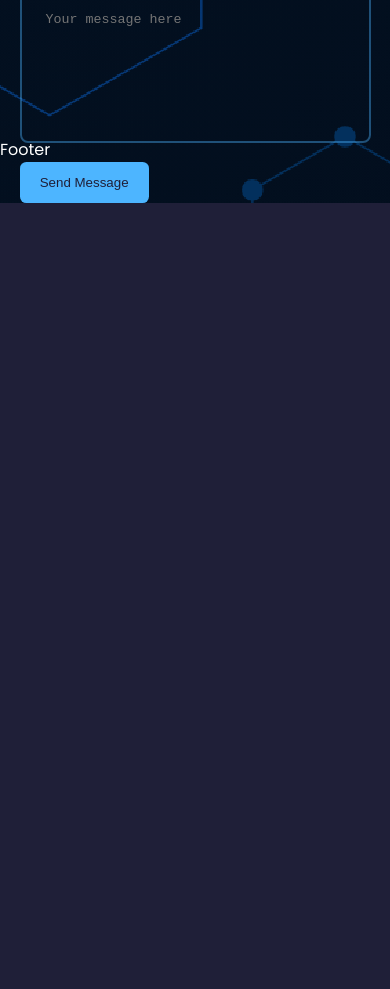
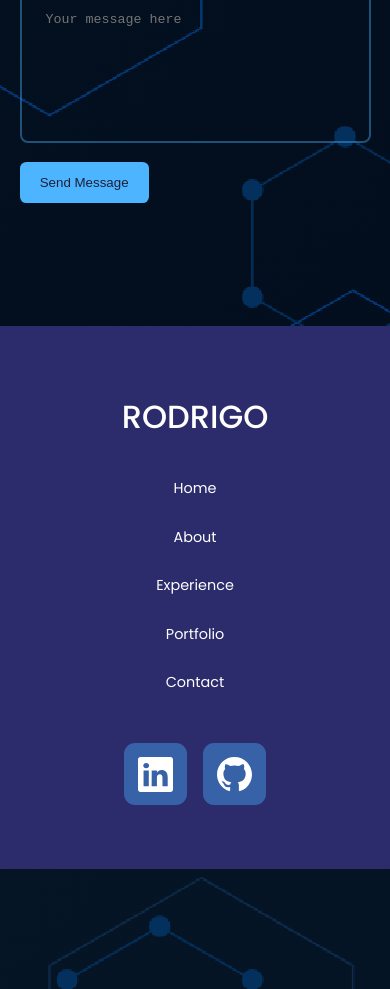
Before and after one commit to Rom1893/myWebpage, a React (Create React App) app: page / in a window 390 px wide. Shown: the part 7220-8209 px from the top of the page. Before the commit the page ends 7423 px from the top, so only its background shows below. Built offline with nearby package versions, Linux system fonts and the light colour scheme.

Commit message:
Finished footer & updated styles

```diff
--- a/src/Components/Contact/Contact.css
+++ b/src/Components/Contact/Contact.css
@@ -43,6 +43,7 @@ form{
     display: flex;
     flex-direction: column;
     gap: 1.2rem;
+    margin-bottom: 300px;
 }
 
 input, textarea{
--- a/src/Components/Contact/Contact.jsx
+++ b/src/Components/Contact/Contact.jsx
@@ -1,9 +1,21 @@
-import React from 'react'
+import React, { useRef } from 'react'
 import "./Contact.css"
 import { MdOutlineMailOutline } from "react-icons/md"
 import { BsWhatsapp } from "react-icons/bs"
+import emailjs from '@emailjs/browser';
 
 const Contact = () => {
+
+  const form = useRef();
+
+  const sendEmail = (e) => {
+    e.preventDefault();
+
+    emailjs.sendForm('service_3adnpq8', 'template_hrl6n3e', form.current, 'FI7Xyt0pfSd6HCgLA')
+
+    e.target.reset()
+  };
+
   return (
     <section id='contact'>
       <h5>Get in touch</h5>
@@ -24,7 +36,7 @@ const Contact = () => {
             <a href="https://api.whatsapp.com/send?phone=56977422412" target="_blank">Send a message</a>
           </article>
         </div>
-        <form action="">
+        <form ref={form} onSubmit={sendEmail}>
           <input type="text" name='name' placeholder='Your Fullname' required />
           <input type="email" name='email' placeholder='Your Email' required />
           <textarea name="textarea" placeholder='Your message here' cols="30" rows="7" required></textarea>
--- /dev/null
+++ b/src/Components/Footer/Footer.css
@@ -0,0 +1,66 @@
+footer {
+    background-color: var(--color-bg-variant);
+    padding: 4rem 0;
+    text-align: center;
+    font-size: 0.9rem;
+    margin-bottom: 120px;
+}
+
+footer a {
+    color: var(--color-white);
+}
+
+.footer_logo {
+    font-size: 2rem;
+    font-weight: 500;
+    margin-bottom: 2rem;
+    display: inline-block;
+}
+
+.permalinks {
+    display: flex;
+    flex-wrap: wrap;
+    justify-content: center;
+    margin: 0 auto 3rem;
+}
+
+.permalinks li {
+    margin: 0 1rem;
+}
+
+.footer_social {
+    display: flex;
+    justify-content: center;
+    gap: 1rem;
+
+}
+
+.footer_social a {
+    background-color: var(--color-primary-variant);
+    color: var(--color-white);
+    padding: 0.8rem;
+    border-radius: 0.7rem;
+    display: flex;
+    border: 1px solid transparent;
+}
+
+.footer_social a:hover {
+    background-color: transparent;
+    color: var(--color-primary);
+    border-color: var(--color-primary);
+}
+
+/*  ============= MEDIA QUERIES SMALL DEVICES ============== */
+
+@media screen and (max-width: 600px) {
+
+    footer {
+        margin-top: 190px;
+    }
+
+    .permalinks {
+        flex-direction: column;
+        gap: 1.5rem;
+    }
+
+}
--- a/src/Components/Footer/Footer.jsx
+++ b/src/Components/Footer/Footer.jsx
@@ -1,7 +1,24 @@
 import React from 'react'
+import "./Footer.css"
+import {BsLinkedin} from "react-icons/bs"
+import {BsGithub} from "react-icons/bs"
 
 export default function Footer() {
   return (
-    <div>Footer</div>
+    <footer>
+      <a href="#" className='footer_logo'>RODRIGO</a>
+      <ul className='permalinks'>
+        <li><a href="#">Home</a></li>
+        <li><a href="#about">About</a></li>
+        <li><a href="#experience">Experience</a></li>
+        <li><a href="#portfolio">Portfolio</a></li>
+        <li><a href="#contact">Contact</a></li>
+      </ul>
+
+      <div className="footer_social">
+        <a href="https://linkedin.com" target="_blank"><BsLinkedin size={35} /></a>
+        <a href="https://github.com" target="_blank"><BsGithub size={35} /></a>
+      </div>
+    </footer>
   )
 }
--- a/src/Components/Header/CTA.jsx
+++ b/src/Components/Header/CTA.jsx
@@ -6,7 +6,7 @@ const CTA = () => {
     return (
         <div className="cta">
             <a href={CV} download className='btn'>Download CV</a>
-            <a href="" className='btn btn-primary'>Contact Me</a>
+            <a href="#contact" className='btn btn-primary'>Contact Me</a>
         </div>
     )
 }
--- a/src/index.css
+++ b/src/index.css
@@ -131,6 +131,11 @@ img {
 /*  ============= MEDIA QUERIES SMALL DEVICES ============== */
 
 @media screen and (max-width: 600px) {
+
+  footer {
+    margin-top: 200px;
+  }
+
   .container {
     width: var(--container-width-sm);
   }
```
